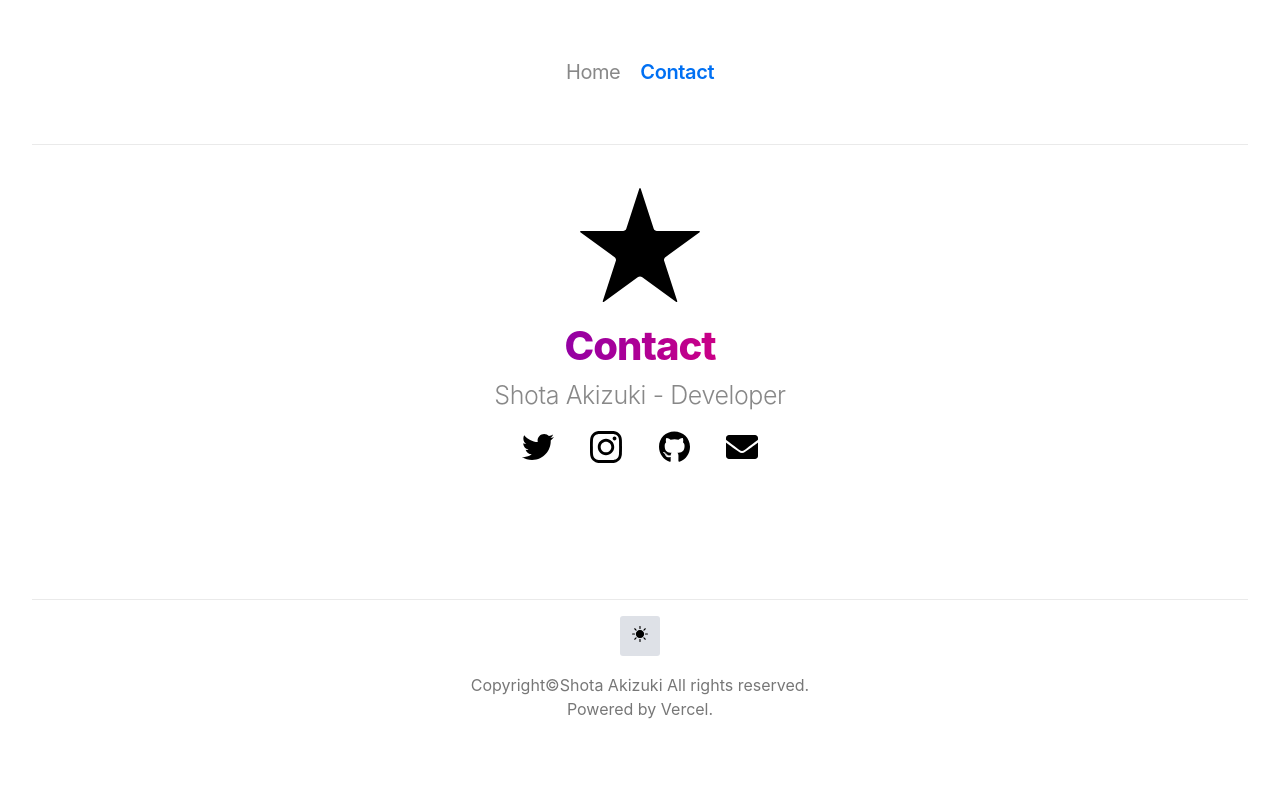
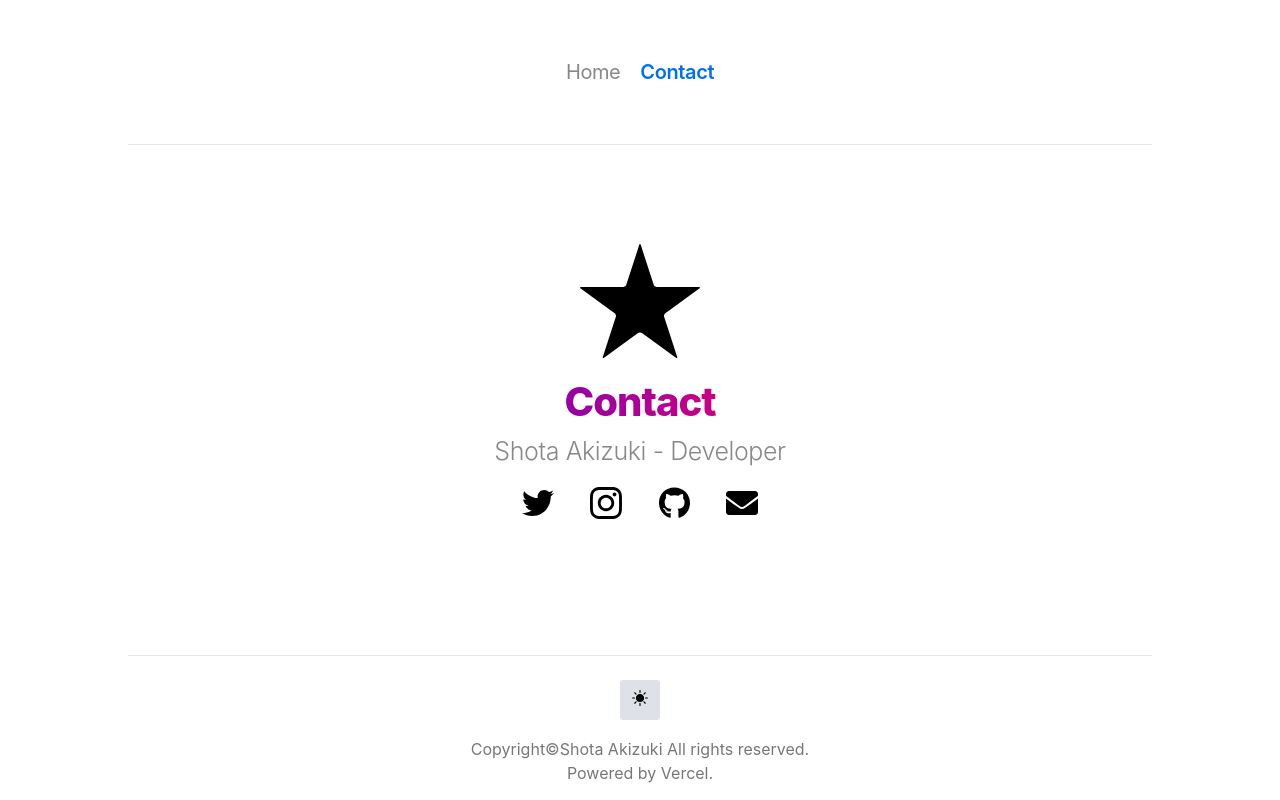
Before and after one commit to shota-akizuki/shota-dev, a Next.js app: page /contact in a window 1280 px wide. Built offline with nearby package versions, Linux system fonts and the light colour scheme.

Commit message:
fix: Dividerを微調整

```diff
--- a/components/divider.tsx
+++ b/components/divider.tsx
@@ -1,5 +1,3 @@
 import sharedStyles from '../styles/shared.module.css';
 
-export const Divider = (props) => (
-  <p style={props.style} className={sharedStyles.divider} />
-);
+export const Divider = () => <p className={sharedStyles.divider} />;
--- a/components/footer.tsx
+++ b/components/footer.tsx
@@ -7,7 +7,7 @@ export const Footer = () => {
     <footer className={FooterStyles.footer}>
       <Divider />
       <div className={FooterStyles.layout}>
-        <div>
+        <div style={{ marginTop: 24 }}>
           <ThemeChanger />
         </div>
         <span>Copyright©Shota Akizuki All rights reserved.</span>
--- a/pages/api/hello.js
+++ /dev/null
@@ -1,6 +0,0 @@
-// Next.js API route support: https://nextjs.org/docs/api-routes/introduction
-
-export default (req, res) => {
-  res.statusCode = 200
-  res.json({ name: 'John Doe' })
-}
--- a/pages/contact.tsx
+++ b/pages/contact.tsx
@@ -35,8 +35,8 @@ const contacts = [
 export default () => (
   <>
     <Header titlePre="Contact" />
-    <Divider style={{ mariginBottom: 200 }} />
-    <div className={sharedStyles.layout}>
+    <Divider />
+    <div style={{ marginTop: 96 }} className={sharedStyles.layout}>
       <PointedStar
         className={sharedStyles.logo}
         style={{
--- a/styles/shared.module.css
+++ b/styles/shared.module.css
@@ -37,8 +37,9 @@
 
 .divider {
   margin: auto;
-  width: 95%;
-  border-top: 0.5px solid #eaeaea;
+  width: 80%;
+  border-top: 1px solid #eaeaea;
   justify-content: center;
   align-items: center;
+  color: #888;
 }
```
Also changed, not shown: pages/index.tsx (+4 -8 lines).
